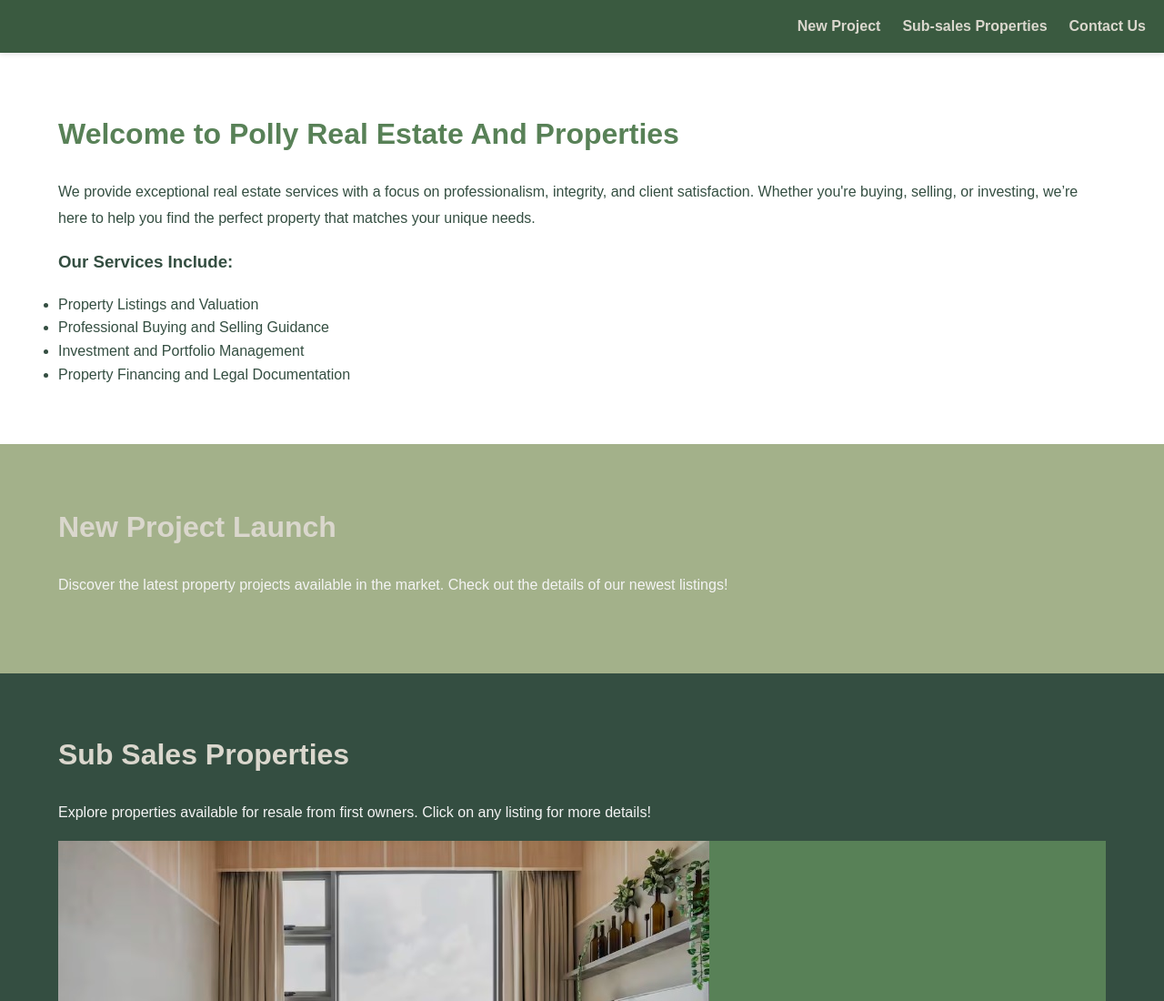
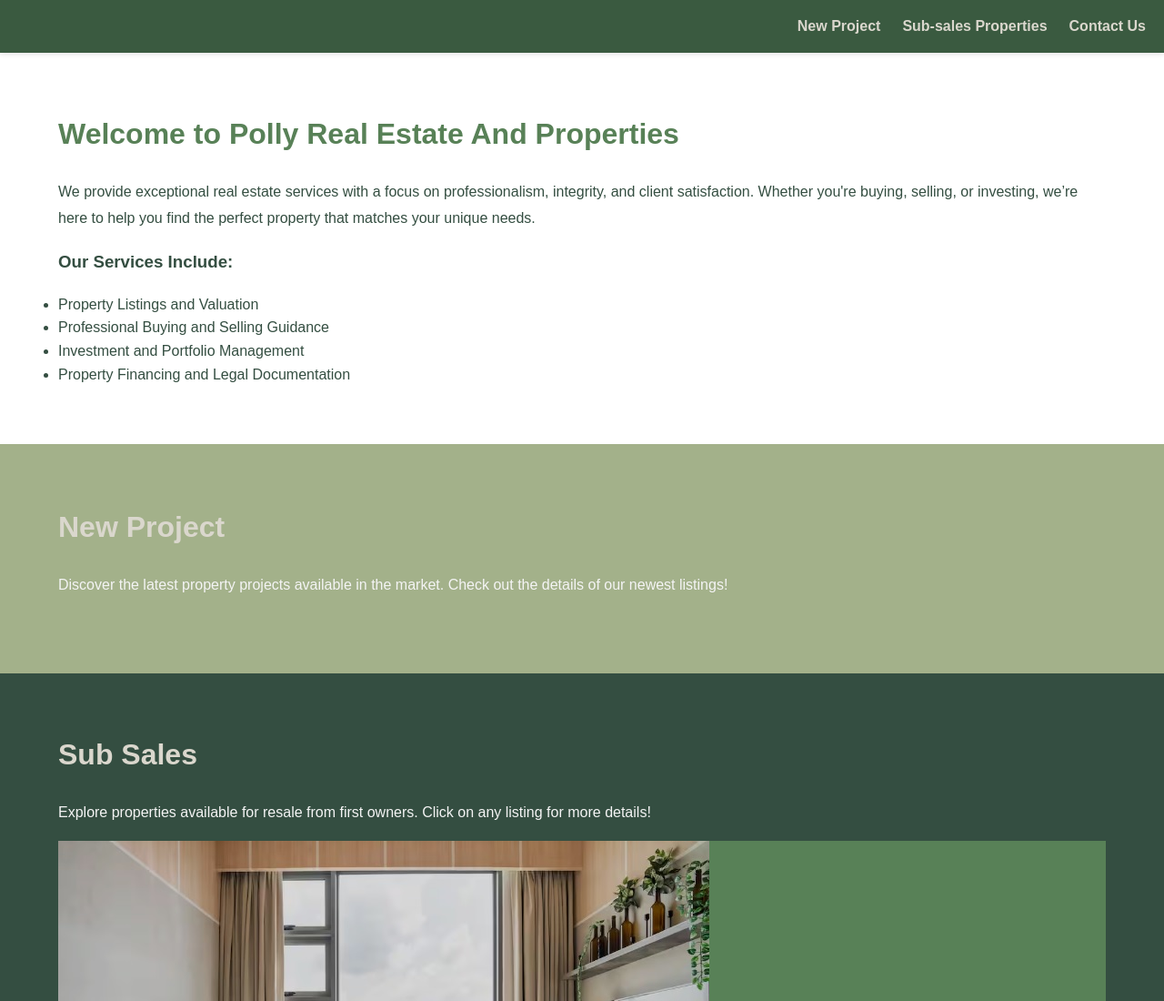
Before and after one commit to kuanyk82/realestateandproperty, a plain HTML site: page index.html in a window 1280 px wide. Shown: the top 1100 px of the page at 91% size. Drawn offline with Linux system fonts and the light colour scheme.

Commit message:
Add files via upload

```diff
--- a/index.html
+++ b/index.html
@@ -49,7 +49,7 @@
             <div class="projects-content">
                 <!-- Title Section -->
                 <div class="projects-title">
-                    <h2>New Project Launch</h2>
+                    <h2>New Project</h2>
                     <p>Discover the latest property projects available in the market. Check out the details of our newest listings!</p>
                 </div>
 
@@ -66,7 +66,7 @@
             <div class="sub-sales-content">
                 <!-- Title Section -->
                 <div class="sub-sales-title">
-                    <h2>Sub Sales Properties</h2>
+                    <h2>Sub Sales</h2>
                     <p>Explore properties available for resale from first owners. Click on any listing for more details!</p>
                 </div>
 
```
